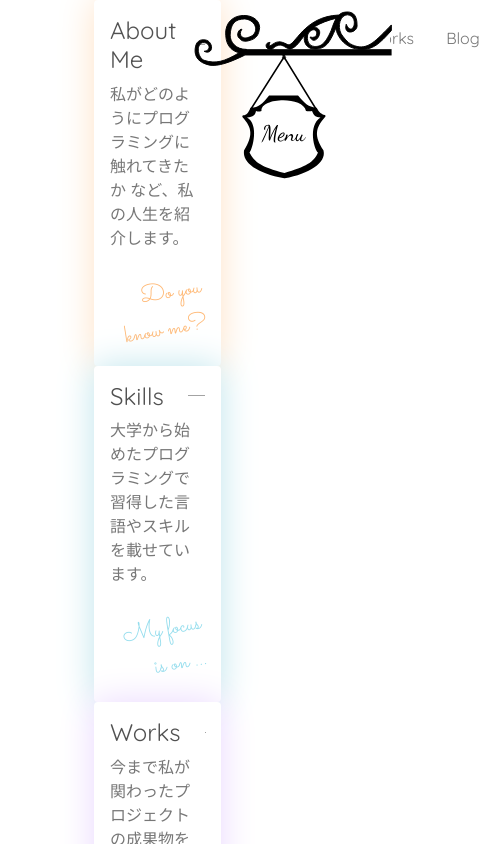
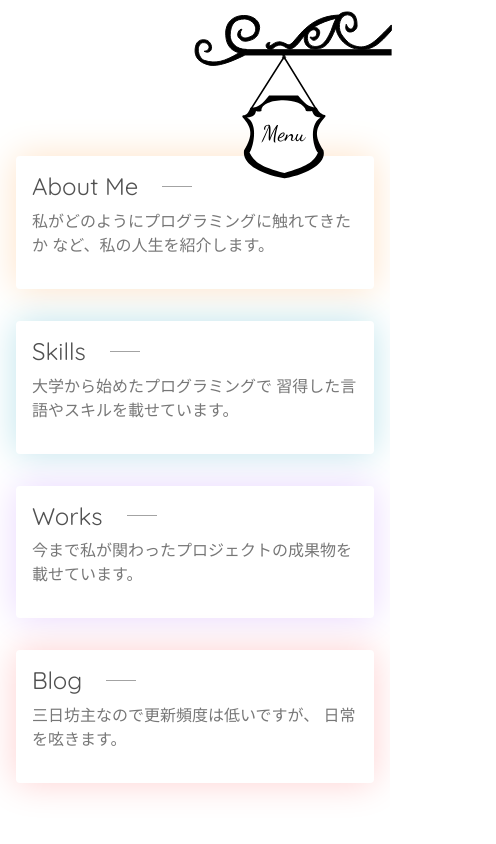
Before and after one commit to ayakotanaka0224/portfolio, a Vue app: page / in a window 390 px wide. Both pictures are taken after a click on the button 284 px from the left and 117 px from the top of the page. Shown: the whole page, 496 px wide, since content can reach past the window. Built offline with nearby package versions, Linux system fonts and the light colour scheme; the HTML template or start-up script is replaced by a standard one.

Commit message:
レスポンシブ対応

```diff
--- a/src/components/Header.vue
+++ b/src/components/Header.vue
@@ -4,7 +4,7 @@
       <router-link class="logo" to="/">
         <img src="@/assets/img/site-logo.svg" alt="ayako-site" />
       </router-link>
-      <ul class="nav-list d-flex">
+      <ul class="nav-list d-none d-md-flex">
         <li v-for="navItem in menuInfo" :key="navItem.title" class="nav-item">
           <a class="nav-link" :href="navItem.url">{{navItem.title}}</a>
         </li>
@@ -16,7 +16,7 @@
     <section id="menu-list" class="position-fixed" :class="{'d-none': isActive}">
       <div class="container h-100 menu-cards">
         <div class="row align-items-center justify-content-between h-100">
-          <div v-for="card in menuInfo" :key="card.title" class="col-8 col-lg-5">
+          <div v-for="card in menuInfo" :key="card.title" class="col-12 col-lg-5 py-3 py-lg-0">
             <a
               class="card border-0 m-auto"
               :style="{ boxShadow: '0 0 36px ' + card.shadowColor}"
@@ -25,7 +25,10 @@
               <div class="card-body">
                 <h5 class="card-title">{{card.title}}</h5>
                 <p class="card-text">{{card.text}}</p>
-                <p class="card-subtext" :style="{ color: card.subTextColor}">{{card.subText}}</p>
+                <p
+                  class="card-subtext d-none d-lg-block"
+                  :style="{ color: card.subTextColor}"
+                >{{card.subText}}</p>
               </div>
             </a>
           </div>
@@ -176,4 +179,17 @@ header .nav-link:hover {
   text-align: right;
   margin: 28px 0 0;
 }
+
+@media screen and (max-width: 961px) {
+  /* lg */
+  #menu-list {
+    position: absolute !important;
+    height: auto;
+  }
+  #menu-list .menu-cards {
+    position: relative;
+    top: 140px;
+    width: 100%;
+  }
+}
 </style>
```
